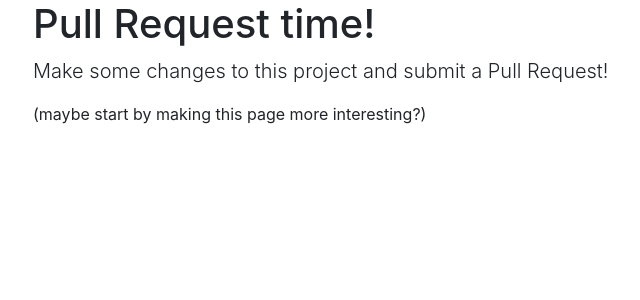
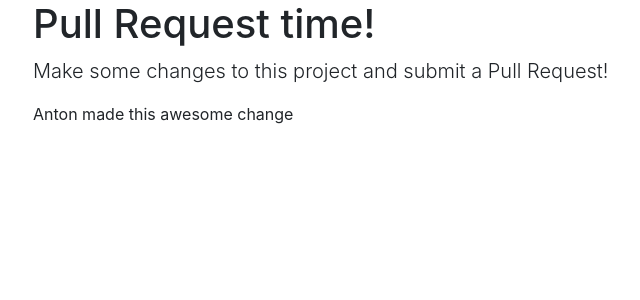
Before and after one commit to TechSocOpenSource/CoolProject, a Django app: page / in a window 1280 px wide. Shown: the part 58-358 px from the top of the page, without its empty margins (52-692 px from the left). Run offline with Django 3.2, Linux system fonts and the light colour scheme; some libraries are stand-ins or nearby versions.

Commit message:
Update base.html

```diff
--- a/templates/base.html
+++ b/templates/base.html
@@ -12,7 +12,7 @@
     <div class="container">
         <h1>Pull Request time!</h1>
         <p class="lead">Make some changes to this project and submit a Pull Request!</p>
-        <p>(maybe start by making this page more interesting?)</p>
+        <p>Anton made this awesome change</p>
     </div>
 
 </body>
```
